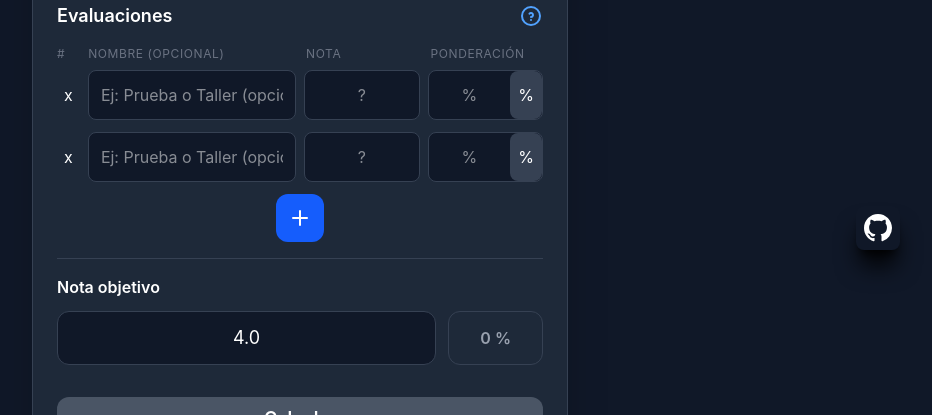
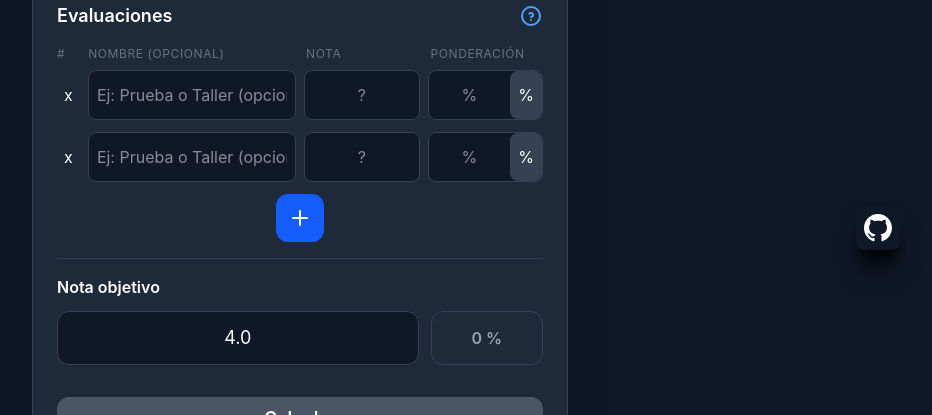
Before and after one commit to betra0/que-nota-necesito, a React (Vite) app: page / in a window 1280 px wide. Shown: the part 534-949 px from the top of the page, without its empty margins (340-1272 px from the left). Built offline with nearby package versions, Linux system fonts and the light colour scheme.

Commit message:
feat: update grid layout and input styling in EvaluationList and TargetGrade for improved UI

```diff
--- a/src/components/EvaluationList.jsx
+++ b/src/components/EvaluationList.jsx
@@ -100,7 +100,7 @@ function EvaluationRow({ name, grade, weight, index, evaluations, removeHandler,
               </button>
               <input
                 placeholder="Ej: Prueba o Taller (opcional)"
-                className="rounded-lg border border-gray-700 bg-gray-900 px-3 py-3 outline-none transition focus:border-blue-500
+                className="rounded-lg border border-gray-700 bg-gray-900 px-2 py-3 outline-none transition focus:border-blue-500
                 col-span-7
                 "
                 onChange={(e) => setName(index, e.target.value)}
@@ -108,7 +108,7 @@ function EvaluationRow({ name, grade, weight, index, evaluations, removeHandler,
               />
               <input
                 placeholder="?"
-                className="rounded-lg border border-gray-700 bg-gray-900 px-3 py-3 text-center outline-none transition focus:border-blue-500
+                className="rounded-lg border border-gray-700 bg-gray-900 px-2 py-3 text-center outline-none transition focus:border-blue-500
                 min-w-0 col-span-4"
                 onChange={(e) => setGrade(index, e.target.value)}
                 value={grade !== null ? grade : ''}
@@ -121,7 +121,7 @@ function EvaluationRow({ name, grade, weight, index, evaluations, removeHandler,
               ">
                 <input
                 placeholder="%"
-                className="flex-1 w-full h-full m-0 px-3 py-3 rounded-lg border border-gray-700/0 text-center outline-none transition focus:border-blue-500
+                className="flex-1 w-full h-full m-0 px-0 py-3 rounded-lg border border-gray-700/0 text-center outline-none transition focus:border-blue-500
                 min-w-0
                 "
                 onChange={(e) => setWeight(index, e.target.value)}
--- a/src/components/TargetGrade.jsx
+++ b/src/components/TargetGrade.jsx
@@ -15,15 +15,15 @@ function TargetGrade({
           <label className="mb-3 block font-semibold">
             Nota objetivo
           </label>
-            <section className="grid grid-cols-14 gap-3">
+            <section className="grid grid-cols-16 gap-3">
               <input
               className="w-full rounded-xl border border-gray-700 bg-gray-900 px-4 py-3 text-center text-lg outline-none transition focus:border-blue-500
-                col-span-11
+                col-span-12
               "
               value={targetGrade}
               onChange={(e)=>{handlerInput(e.target.value)}}
               />
-              <span className="col-span-3 w-full rounded-xl border border-gray-700 bg-gray-800 flex items-center justify-center
+              <span className="col-span-4 w-full rounded-xl border border-gray-700 bg-gray-800 flex items-center justify-center
                 text-md font-semibold text-gray-400
               "  >
                 {totalWeight} %
```
